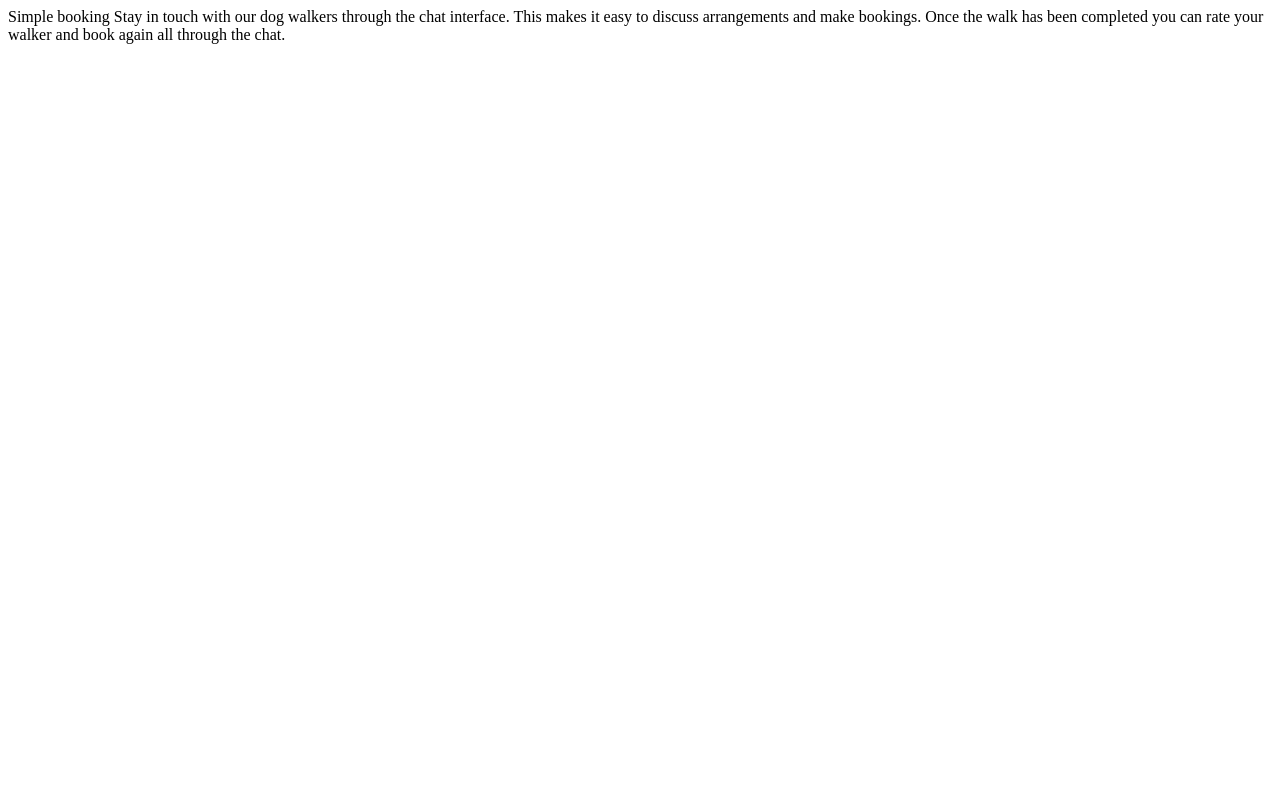
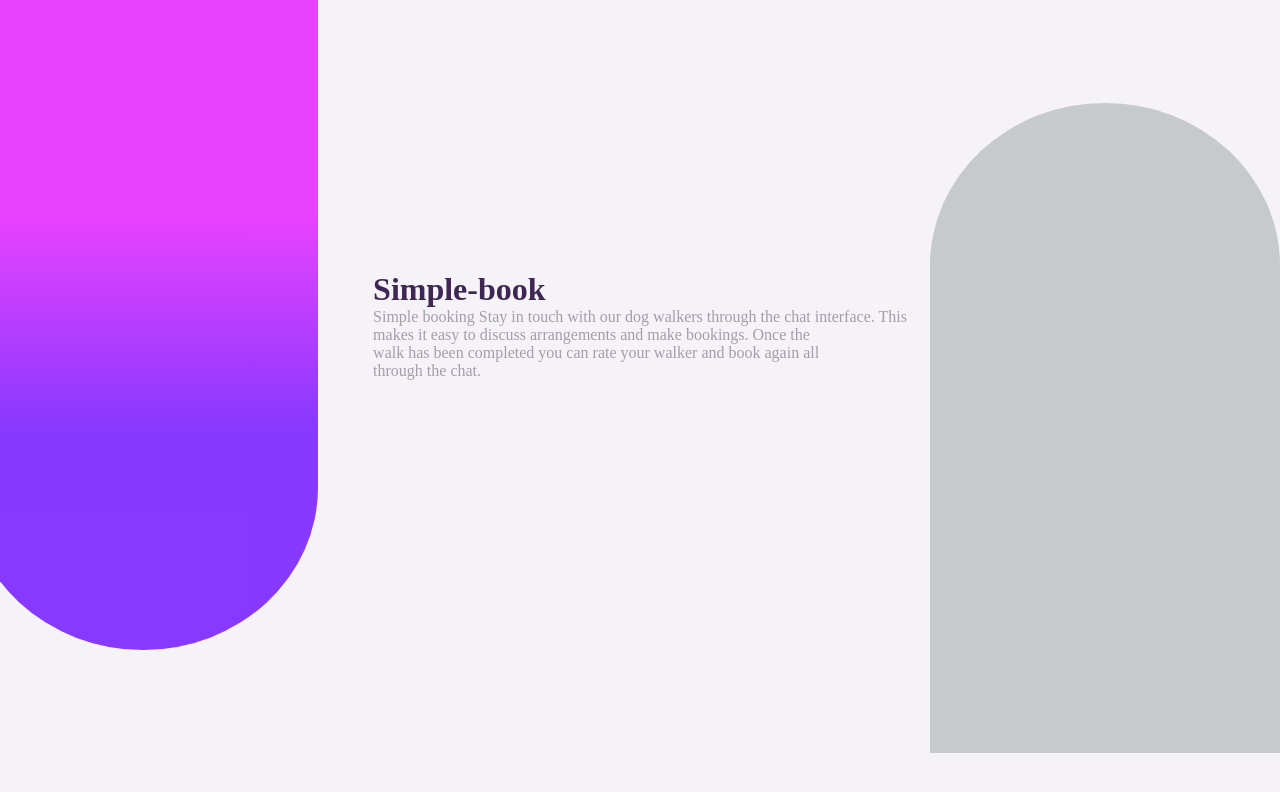
Before and after one commit to liem1996/CSS-Challenges, a website: page Third-Meeting-Challanges/Chat-App/chat-app.html in a window 1280 px wide. Drawn offline with Linux system fonts and the light colour scheme.

Commit message:
Add CSS file according to HTML

```diff
--- /dev/null
+++ b/Third-Meeting-Challanges/Chat-App/chat-app.css
@@ -0,0 +1,54 @@
+body{
+    background-color:#F5F3F7;
+}
+
+*{
+    margin: 0;
+    padding: 0;
+}
+
+.simple__container{
+    display: flex;
+    justify-content: space-between;
+    align-items: center;
+}
+
+.simple__container-purple{
+    background-image: linear-gradient(180deg,hsl(293, 100%, 63%) 33%, hsl(264, 100%, 61%) 66%);
+
+    /*gradient hsl(293, 100%, 63%) 33% to hsl(264, 100%, 61%) 66% */
+    width: 350px;
+    height: 650px;
+    border-bottom-right-radius: 60% 30%;
+    border-bottom-left-radius:60% 30%;
+    margin-left: -2rem;
+
+}
+
+
+.simple__container-text1
+{
+    text-align: left;
+    }
+
+.simple__book{
+    color: hsl(271, 36%, 24%);
+
+}
+
+.simple__container-text{
+    color: hsl(270, 7%, 64%);
+
+}
+
+.simple__container-grey{
+    background-color: hsl(206, 6%, 79%);
+    /*gradient hsl(293, 100%, 63%) 33% to hsl(264, 100%, 61%) 66% */
+    width: 350px;
+    height: 650px;
+    border-top-right-radius: 60% 30%;
+    border-top-left-radius:60% 30%;
+    margin-left: -2rem;
+    margin-bottom: -205px;
+
+}
--- a/Third-Meeting-Challanges/Chat-App/chat-app.html
+++ b/Third-Meeting-Challanges/Chat-App/chat-app.html
@@ -4,12 +4,48 @@
     <meta charset="UTF-8">
     <meta name="viewport" content="width=device-width, initial-scale=1.0"> <!-- displays site properly based on user's device -->
     <link rel="icon" type="image/png" sizes="32x32" href="./images/favicon-32x32.png">
+    <link href="chat-app.css" rel = "stylesheet">
     <title>Chat App</title>
   </head>
+
+
   <body>
-    Simple booking
-    Stay in touch with our dog walkers through the chat interface. This makes it easy to
-    discuss arrangements and make bookings. Once the walk has been completed you can rate
-    your walker and book again all through the chat.
+
+    <div class="simple__container">
+
+       <div class="simple__container-purple">
+
+
+            </div>
+
+
+      <div class="simple__container-text1">
+
+            <h1 class="simple__book">
+              Simple-book
+
+            </h1>
+
+
+            <p class="simple__container-text">
+            Simple booking
+            Stay in touch with our dog walkers through the chat interface. This<br> makes it easy to
+            discuss arrangements and make bookings. Once the <br>walk has been completed you can rate
+            your walker and book again all<br> through the chat.
+           </p>
+     </div>
+     <div class="simple__container-grey">
+
+
+       </div>
+
+
+      </div>
+
+
+
   </body>
+
+
+
 </html>
```
